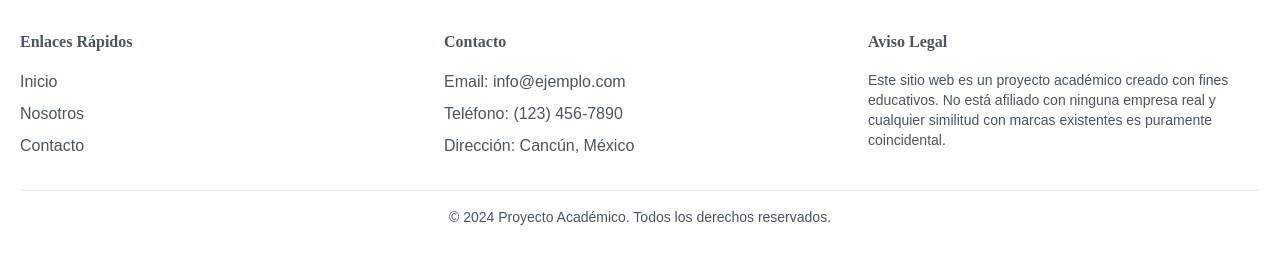
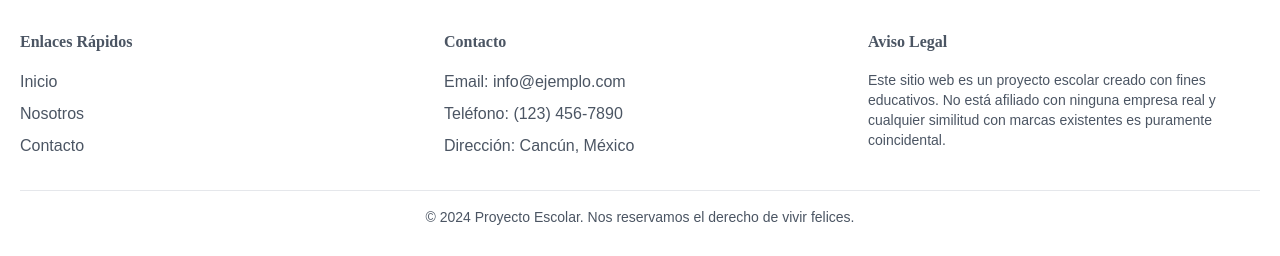
Before and after one commit to hharieta/sunset-chat, a Next.js app: page / in a window 1280 px wide. Shown: the part 1957-2213 px from the top of the page. Built offline with nearby package versions, Linux system fonts and the light colour scheme; a web font is replaced by a local one.

Commit message:
Updated readme

```diff
--- a/app/components/footer.tsx
+++ b/app/components/footer.tsx
@@ -29,7 +29,7 @@ export default function Footer() {
           <div>
             <h3 className="font-['Poppins'] font-bold mb-4">Aviso Legal</h3>
             <p className="text-sm">
-              Este sitio web es un proyecto académico creado con fines educativos.
+              Este sitio web es un proyecto escolar creado con fines educativos.
               No está afiliado con ninguna empresa real y cualquier similitud con
               marcas existentes es puramente coincidental.
             </p>
@@ -38,7 +38,7 @@ export default function Footer() {
 
         {/* Copyright */}
         <div className="border-t border-gray-200 mt-8 pt-4 text-center text-sm">
-          <p>© {new Date().getFullYear()} Proyecto Académico. Todos los derechos reservados.</p>
+          <p>© {new Date().getFullYear()} Proyecto Escolar. Nos reservamos el derecho de vivir felices.</p>
         </div>
       </div>
     </footer>
```
Also changed, not shown: 1 other file (tests, documents, lock files or other folders).
